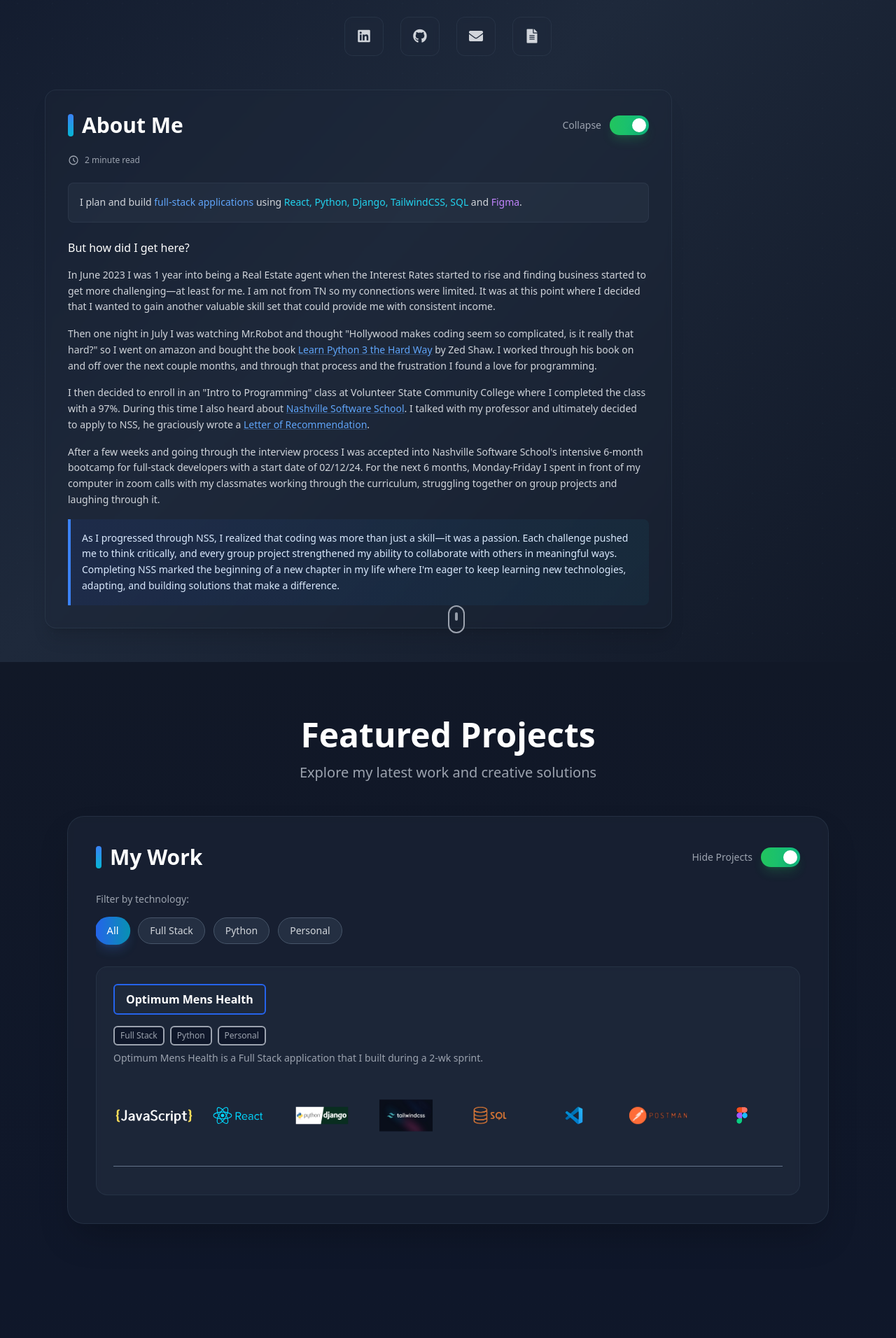
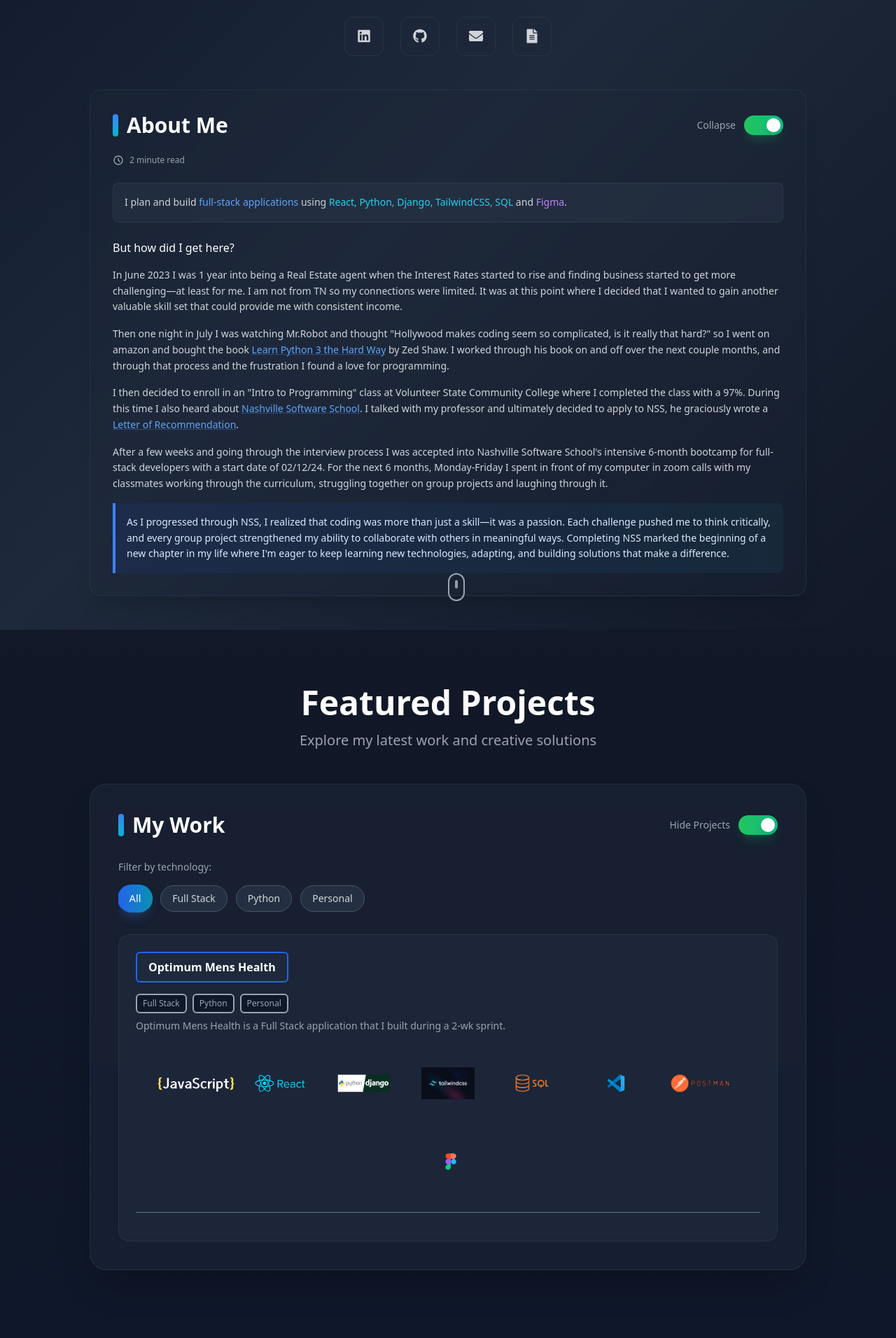
Before and after one commit to Joealb75/new-portfolio, a React (Vite) app: page / in a window 1280 px wide. Shown: the part 420-2332 px from the top of the page at 70% size. Built offline with nearby package versions, Linux system fonts and the light colour scheme.

Commit message:
Changes to the home page V1.4

```diff
--- a/src/AboutMe/AboutMe.jsx
+++ b/src/AboutMe/AboutMe.jsx
@@ -4,7 +4,7 @@ export const AboutMe = () => {
   const [isAboutOpen, setIsAboutOpen] = useState(true);
 
   return (
-    <div className="w-full max-w-4xl" id="about">
+    <div className="w-full" id="about">
       <div className="bg-slate-800/30 backdrop-blur-sm rounded-2xl border border-slate-700/50 p-6 sm:p-8 shadow-xl">
 
         {/* Header */}
--- a/src/HomePage/GrowingMySkills.jsx
+++ b/src/HomePage/GrowingMySkills.jsx
@@ -16,22 +16,22 @@ export const GrowingMySkills = () => {
   ];
 
   const SkillCard = ({ skill }) => (
-    <div className="group flex flex-col items-center p-4 bg-slate-800/50 backdrop-blur-sm rounded-xl border border-slate-700/50 hover:border-blue-500/30 transition-all duration-300 hover:shadow-lg hover:shadow-blue-500/10 hover:scale-105 min-w-[120px]">
+    <div className="flex flex-col items-center p-4 bg-slate-800/50 backdrop-blur-sm rounded-xl border border-slate-700/50 hover:border-blue-500/30 transition-all duration-300 ease-in-out hover:shadow-lg hover:shadow-blue-500/10 hover:scale-105 min-w-[120px]">
       {skill.icon ? (
         <img
           src={skill.icon}
           alt={skill.name}
-          className="w-12 h-12 sm:w-16 sm:h-16 mb-3 group-hover:scale-110 transition-transform duration-300"
+          className="w-12 h-12 sm:w-16 sm:h-16 mb-3 transition-transform duration-300 ease-in-out hover:scale-110"
         />
       ) : (
-        <div className={`w-12 h-12 sm:w-16 sm:h-16 mb-3 rounded-lg ${skill.color} flex items-center justify-center text-white font-bold text-lg group-hover:scale-110 transition-transform duration-300`}>
+        <div className={`w-12 h-12 sm:w-16 sm:h-16 mb-3 rounded-lg ${skill.color} flex items-center justify-center text-white font-bold text-lg transition-transform duration-300 ease-in-out hover:scale-110`}>
           {skill.name.charAt(0)}
         </div>
       )}
-      <h3 className="text-white text-xs sm:text-sm font-medium text-center mb-1 transition-colors duration-300">
+      <h3 className="text-white text-xs sm:text-sm font-medium text-center mb-1">
         {skill.name}
       </h3>
-      <span className="text-gray-400 text-xs px-2 py-1 bg-slate-700/50 rounded-full transition-colors duration-300">
+      <span className="text-gray-400 text-xs px-2 py-1 bg-slate-700/50 rounded-full">
         {skill.category}
       </span>
     </div>
@@ -50,7 +50,7 @@ export const GrowingMySkills = () => {
 
       {/* Skills Grid */}
       <div className="bg-slate-800/30 backdrop-blur-sm rounded-2xl border border-slate-700/50 p-6 sm:p-8 shadow-xl mb-12">
-        <div className="grid grid-cols-2 sm:grid-cols-3 md:grid-cols-4 lg:grid-cols-5 xl:grid-cols-6 gap-4 sm:gap-6">
+        <div className="grid grid-cols-2 sm:grid-cols-3 md:grid-cols-4 lg:grid-cols-5 xl:grid-cols-6 gap-4 sm:gap-6 justify-items-center">
           {skills.map((skill, index) => (
             <SkillCard key={index} skill={skill} />
           ))}
--- a/src/HomePage/HomePage.jsx
+++ b/src/HomePage/HomePage.jsx
@@ -115,8 +115,10 @@ export const HomePage = () => {
           </div>
 
           {/* About Me Section */}
-          <div className="w-full max-w-6xl mb-12">
-            <AboutMe />
+          <div className="flex justify-center w-full mb-12">
+            <div className="w-full max-w-5xl">
+              <AboutMe />
+            </div>
           </div>
 
           {/* Scroll Indicator */}
@@ -130,7 +132,7 @@ export const HomePage = () => {
 
       {/* Projects Section */}
       <section className="bg-gradient-to-b from-gray-900 to-slate-900 py-16 sm:py-20">
-        <div className="max-w-6xl mx-auto px-4 sm:px-6 lg:px-8">
+        <div className="max-w-7xl mx-auto px-4 sm:px-6 lg:px-8">
 
           {/* Section Header */}
           <div className="text-center mb-12">
@@ -143,7 +145,8 @@ export const HomePage = () => {
           </div>
 
           {/* Projects Container */}
-          <div id="projects" className="bg-slate-800/50 backdrop-blur-sm rounded-3xl shadow-2xl p-6 sm:p-8 lg:p-10 border border-slate-700/50">
+          <div className="flex justify-center">
+            <div id="projects" className="w-full max-w-5xl bg-slate-800/50 backdrop-blur-sm rounded-3xl shadow-2xl p-6 sm:p-8 lg:p-10 border border-slate-700/50">
 
             {/* Projects Header with Toggle */}
             <div className="flex flex-col sm:flex-row sm:justify-between sm:items-center mb-8 gap-4">
@@ -219,14 +222,19 @@ export const HomePage = () => {
                 </div>
               )}
             </div>
+            </div>
           </div>
         </div>
       </section>
 
       {/* Skills Section */}
       <section className="bg-gradient-to-b from-slate-900 to-gray-900 py-16 sm:py-20">
-        <div className="max-w-6xl mx-auto px-4 sm:px-6 lg:px-8">
-          <GrowingMySkills />
+        <div className="max-w-7xl mx-auto px-4 sm:px-6 lg:px-8">
+          <div className="flex justify-center">
+            <div className="w-full max-w-5xl">
+              <GrowingMySkills />
+            </div>
+          </div>
         </div>
       </section>
     </>
```
